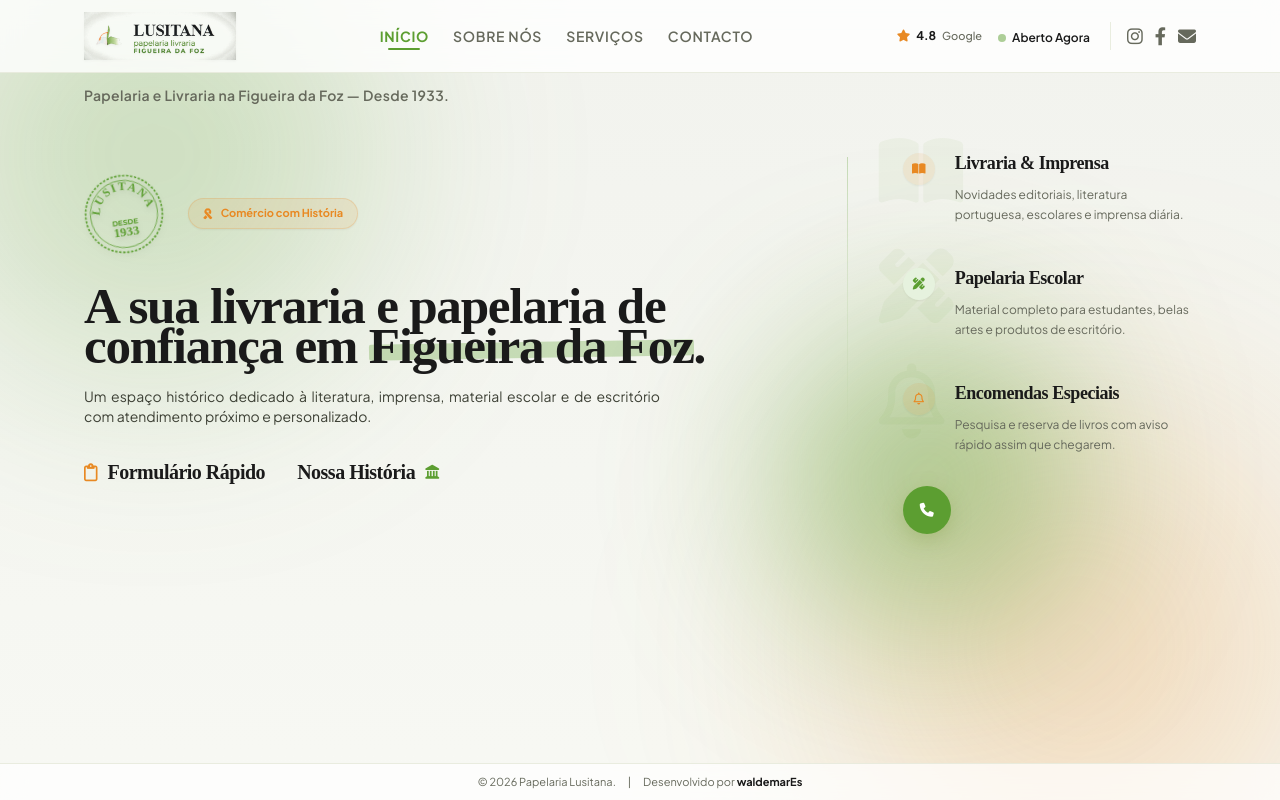
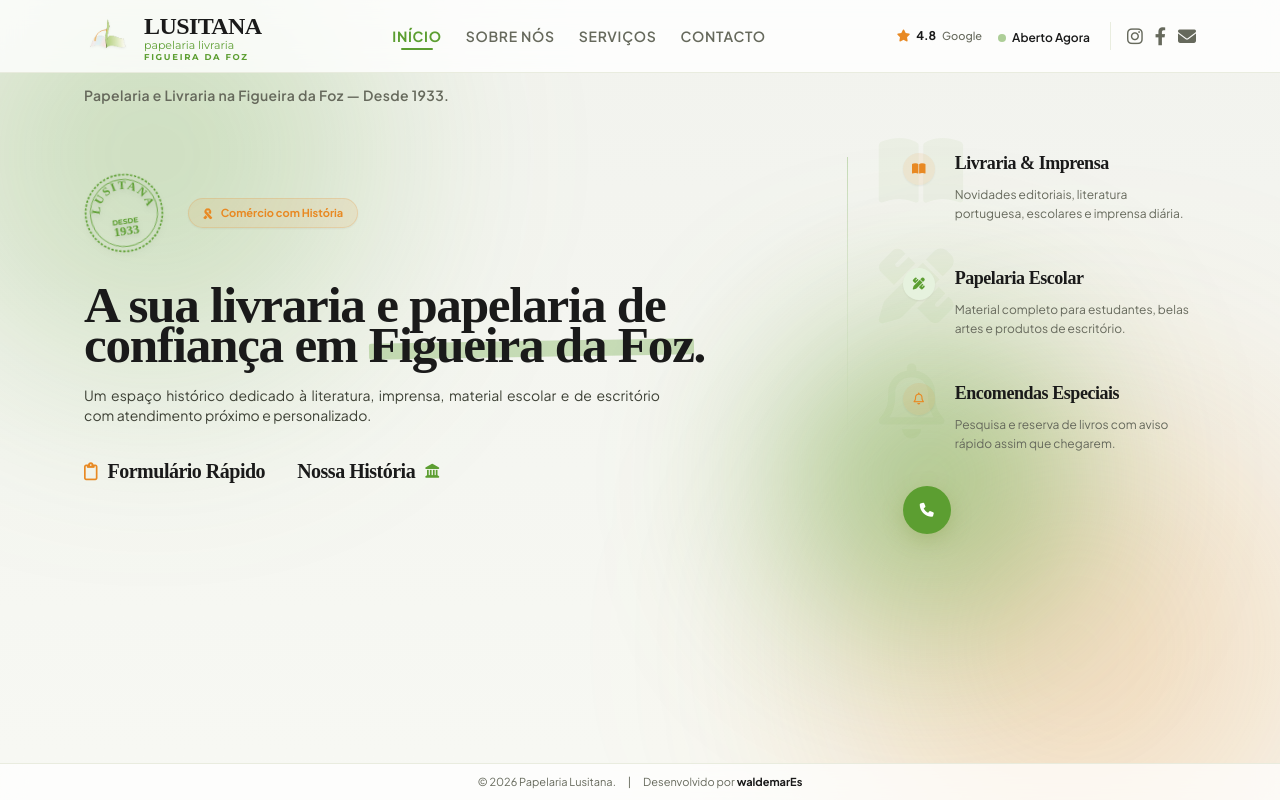
Before and after one commit to WaldemarEs/livrariaweb, a plain HTML site: page index.html in a window 1280 px wide. Drawn offline with nearby package versions, Linux system fonts and the light colour scheme.

Commit message:
revert: restaurar navbar original y mantener tarjeta og-image.png para redes

```diff
--- a/index.html
+++ b/index.html
@@ -83,9 +83,15 @@
     <header class="bg-white/80 backdrop-blur-md sticky top-0 z-50 border-b border-paper-200/80 shrink-0 transition-all">
         <div class="max-w-6xl mx-auto px-5 py-2.5 flex items-center justify-between">
             <!-- Brand Logo Button -->
-            <button onclick="switchView('inicio')" class="flex items-center group text-left focus:outline-none py-0.5">
-                <!-- Official Stylized Brand Logo Image -->
-                <img src="img/brand-navbar.png" alt="Livraria e Papelaria Lusitana — Figueira da Foz" class="h-10 sm:h-12 max-w-[200px] sm:max-w-none w-auto object-contain transition-transform group-hover:scale-105 drop-shadow-sm">
+            <button onclick="switchView('inicio')" class="flex items-center gap-3 group text-left focus:outline-none">
+                <!-- Official Image Logo -->
+                <img src="img/logo.png" alt="Logo Papelaria Lusitana" class="h-10 sm:h-12 w-auto object-contain transition-transform group-hover:scale-105 drop-shadow-sm">
+
+                <div class="flex flex-col justify-center">
+                    <span class="font-serif font-bold text-xl sm:text-2xl tracking-tight text-brand-dark leading-none -mb-0.5">LUSITANA</span>
+                    <span class="font-brand text-[10px] sm:text-[11px] font-normal text-brand-green tracking-normal lowercase leading-none">papelaria livraria</span>
+                    <span class="font-brand text-[7.5px] sm:text-[8.5px] font-bold text-brand-green tracking-[0.2em] uppercase mt-[2px] leading-none">FIGUEIRA DA FOZ</span>
+                </div>
             </button>
 
             <!-- Navigation Links -->
```
